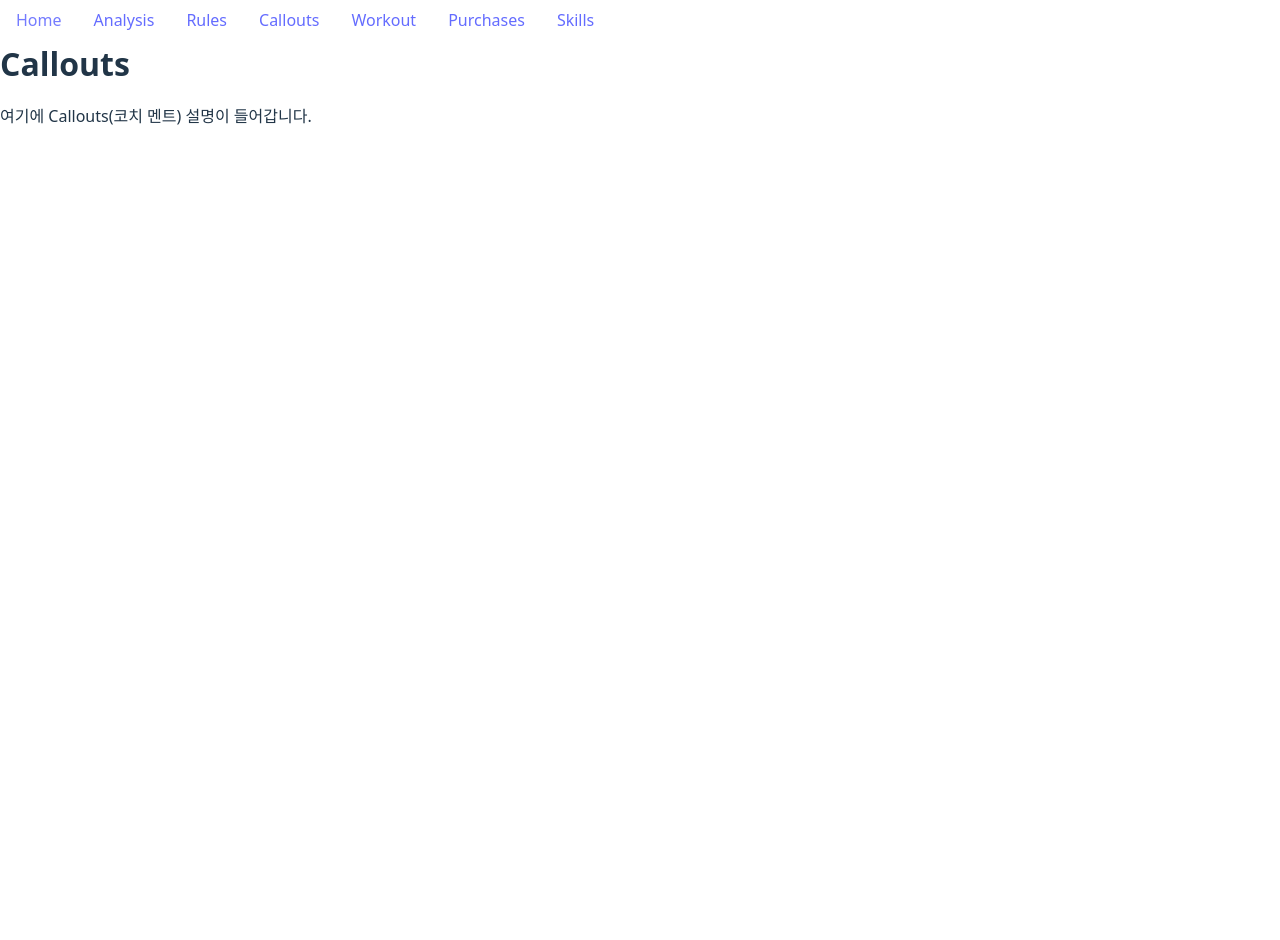
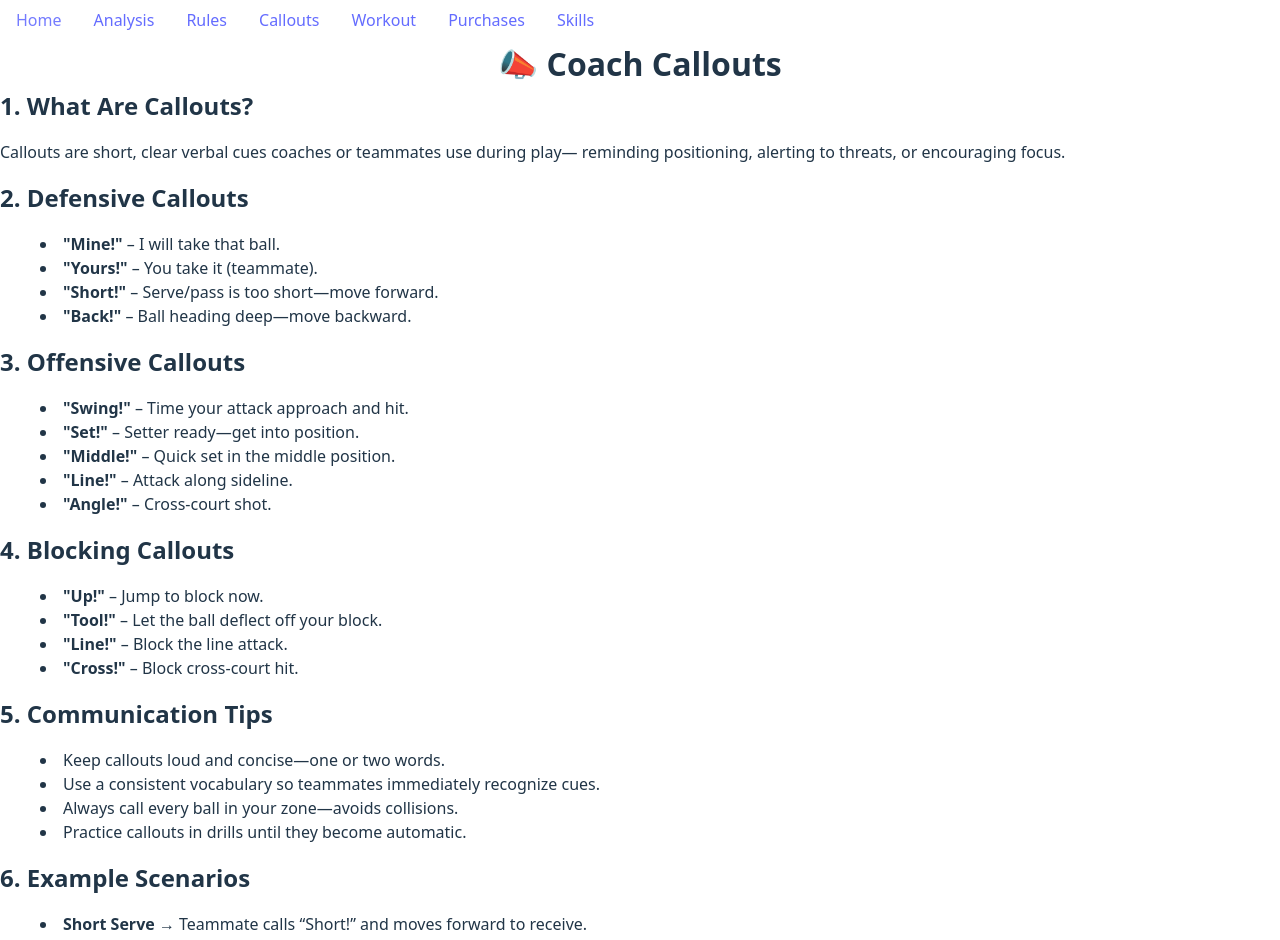
Before and after one commit to blueweriy/volleyball-ai-website, a React (Vite) app: page /callouts in a window 1280 px wide. Shown: the top 940 px of the page. Before the commit the page ends 840 px from the top, so only its background shows below. Built offline with nearby package versions, Linux system fonts and the light colour scheme.

Commit message:
Update Callouts.jsx

```diff
--- a/src/pages/Callouts.jsx
+++ b/src/pages/Callouts.jsx
@@ -3,9 +3,72 @@ import React from 'react';
 
 export default function Callouts() {
   return (
-    <div className="min-h-screen bg-gray-100 p-8">
-      <h1 className="text-3xl font-bold mb-4">Callouts</h1>
-      <p>여기에 Callouts(코치 멘트) 설명이 들어갑니다.</p>
+    <div className="min-h-screen bg-gray-900 text-white p-8">
+      <h1 className="text-4xl font-extrabold mb-6 text-center">📣 Coach Callouts</h1>
+
+      {/* What are Callouts */}
+      <section className="mb-8">
+        <h2 className="text-2xl font-semibold mb-2">1. What Are Callouts?</h2>
+        <p className="mb-2">
+          Callouts are short, clear verbal cues coaches or teammates use during play—
+          reminding positioning, alerting to threats, or encouraging focus.
+        </p>
+      </section>
+
+      {/* Defensive Callouts */}
+      <section className="mb-8">
+        <h2 className="text-2xl font-semibold mb-2">2. Defensive Callouts</h2>
+        <ul className="list-disc list-inside space-y-1">
+          <li><strong>"Mine!"</strong> – I will take that ball.</li>
+          <li><strong>"Yours!"</strong> – You take it (teammate).</li>
+          <li><strong>"Short!"</strong> – Serve/pass is too short—move forward.</li>
+          <li><strong>"Back!"</strong> – Ball heading deep—move backward.</li>
+        </ul>
+      </section>
+
+      {/* Offensive Callouts */}
+      <section className="mb-8">
+        <h2 className="text-2xl font-semibold mb-2">3. Offensive Callouts</h2>
+        <ul className="list-disc list-inside space-y-1">
+          <li><strong>"Swing!"</strong> – Time your attack approach and hit.</li>
+          <li><strong>"Set!"</strong> – Setter ready—get into position.</li>
+          <li><strong>"Middle!"</strong> – Quick set in the middle position.</li>
+          <li><strong>"Line!"</strong> – Attack along sideline.</li>
+          <li><strong>"Angle!"</strong> – Cross-court shot.</li>
+        </ul>
+      </section>
+
+      {/* Blocking Callouts */}
+      <section className="mb-8">
+        <h2 className="text-2xl font-semibold mb-2">4. Blocking Callouts</h2>
+        <ul className="list-disc list-inside space-y-1">
+          <li><strong>"Up!"</strong> – Jump to block now.</li>
+          <li><strong>"Tool!"</strong> – Let the ball deflect off your block.</li>
+          <li><strong>"Line!"</strong> – Block the line attack.</li>
+          <li><strong>"Cross!"</strong> – Block cross-court hit.</li>
+        </ul>
+      </section>
+
+      {/* Communication Tips */}
+      <section className="mb-8">
+        <h2 className="text-2xl font-semibold mb-2">5. Communication Tips</h2>
+        <ul className="list-disc list-inside space-y-1">
+          <li>Keep callouts loud and concise—one or two words.</li>
+          <li>Use a consistent vocabulary so teammates immediately recognize cues.</li>
+          <li>Always call every ball in your zone—avoids collisions.</li>
+          <li>Practice callouts in drills until they become automatic.</li>
+        </ul>
+      </section>
+
+      {/* Example Scenarios */}
+      <section>
+        <h2 className="text-2xl font-semibold mb-2">6. Example Scenarios</h2>
+        <ul className="list-disc list-inside space-y-1">
+          <li><strong>Short Serve →</strong> Teammate calls “Short!” and moves forward to receive.</li>
+          <li><strong>Setter Ready →</strong> Setter calls “Set!” and hitters prepare approach.</li>
+          <li><strong>Cross Attack →</strong> Blocker calls “Cross!” to position for cross-court block.</li>
+        </ul>
+      </section>
     </div>
   );
 }
```
